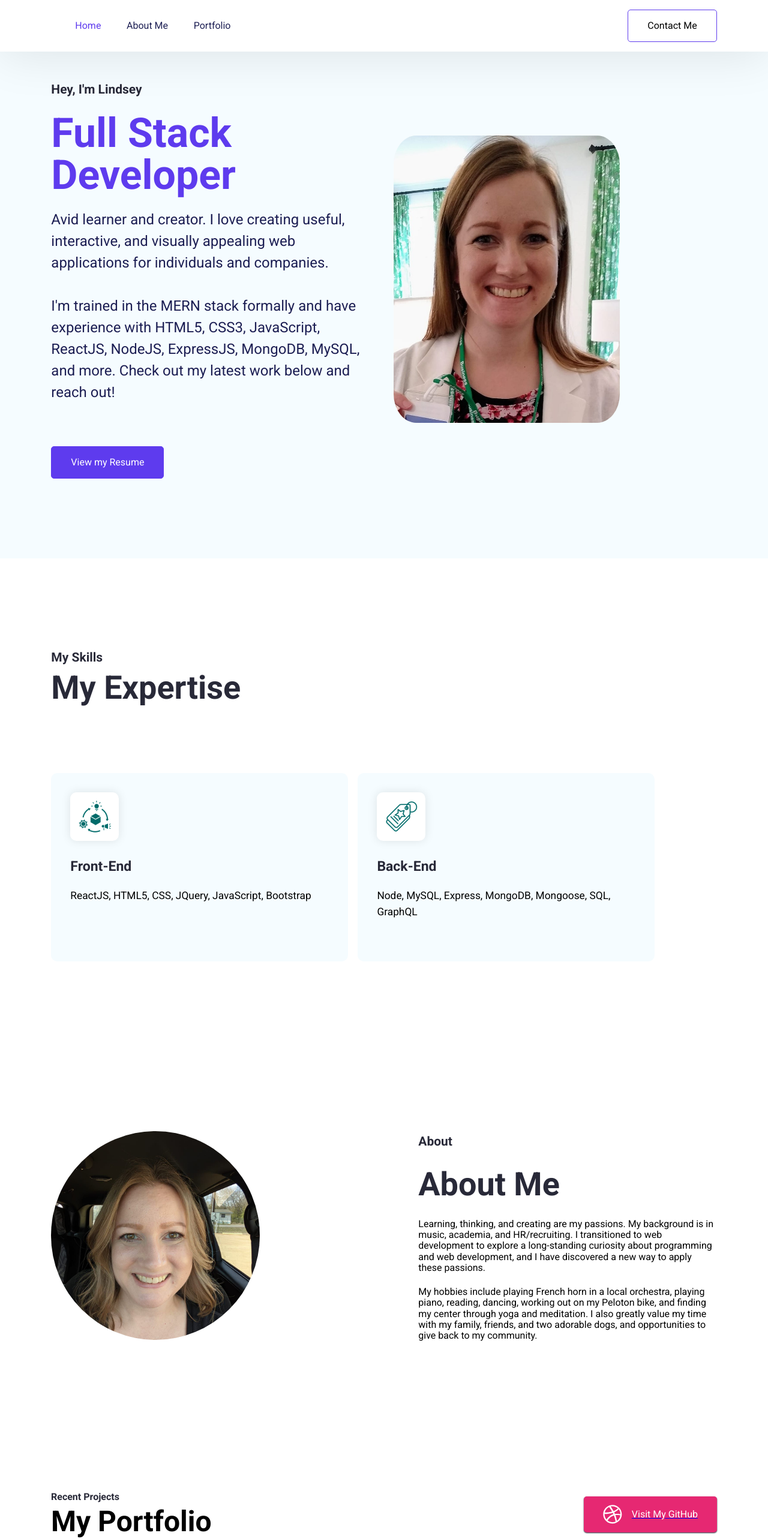
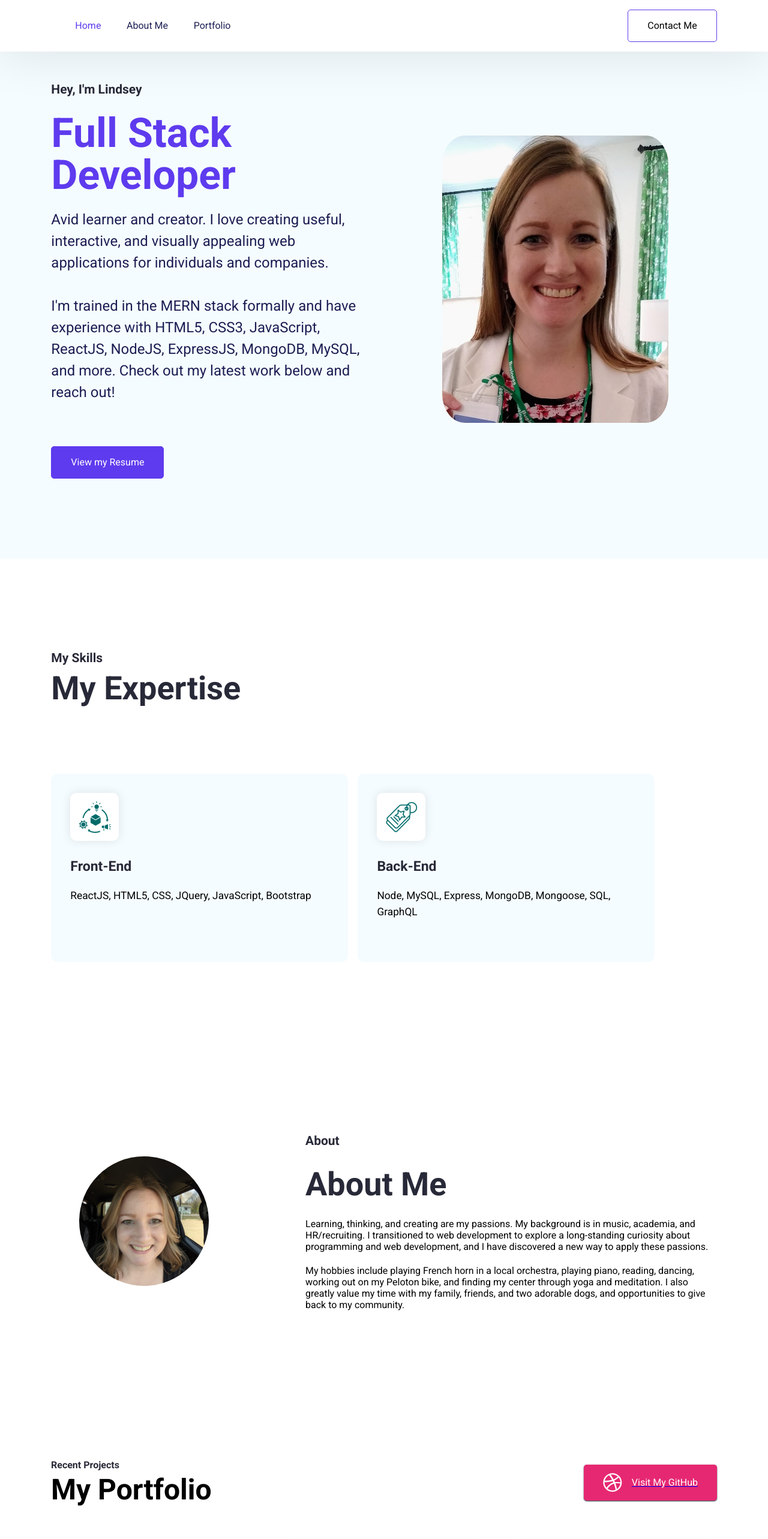
Before and after one commit to lindseycarlson23/new-react-portfolio, a React (Create React App) app: page / in a window 1280 px wide. Shown: the top 2566 px of the page at 60% size. Built offline with nearby package versions, Linux system fonts and the light colour scheme.

Commit message:
centered photos

```diff
--- a/package.json
+++ b/package.json
@@ -7,6 +7,7 @@
   },
   "dependencies": {
     "file-saver": "^2.0.5",
+    "normalize": "^0.3.1",
     "normalize.css": "^8.0.1",
     "react": "^18.2.0",
     "react-dom": "^18.2.0",
--- a/src/App.css
+++ b/src/App.css
@@ -1,4 +1,4 @@
-@import 'normalize.css';
+@import-normalize;
 
 /* Global CSS */
 
@@ -245,6 +245,8 @@ h3 {
   width: 70%;
   height: 70%;
   border-radius: 10%;
+  margin-left: auto;
+  margin-right: auto;
 }
 
 /* Hero Section Style Ends */
@@ -322,7 +324,7 @@ h3 {
 
 /* About Me */
 .about--section {
-  display: grid;
+  display: flex;
   padding: 133.3px 85.3px;
   align-items: center;
   gap: 114.6px;
@@ -331,7 +333,10 @@ h3 {
 .about--section--img > img {
   width: 70%;
   height: 70%;
+  display: block;
   border-radius: 50%;
+  margin-left: auto;
+  margin-right: auto;
 }
 /* About Me Ends*/
 
```
Also changed, not shown: 1 other file (tests, documents, lock files or other folders).
